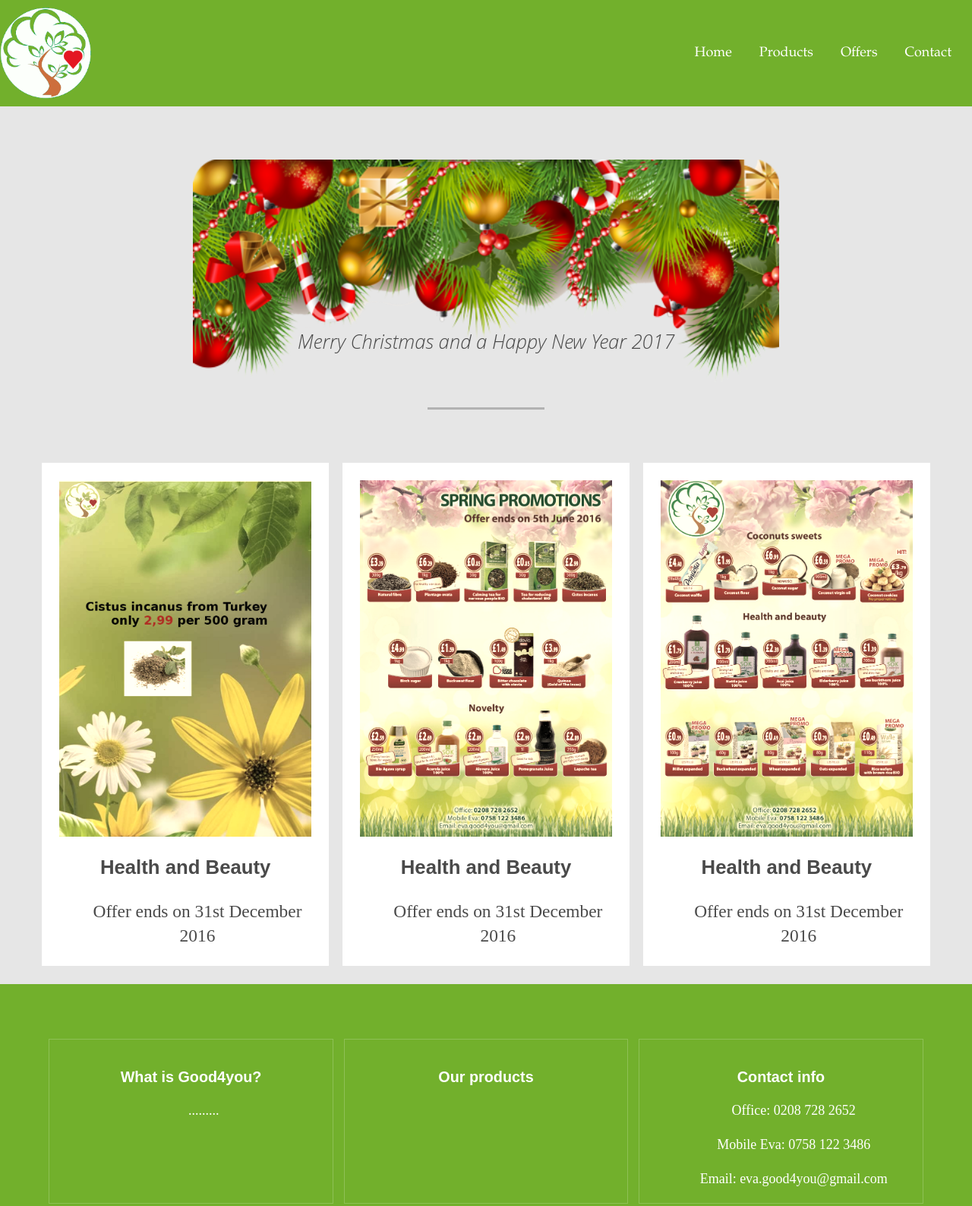
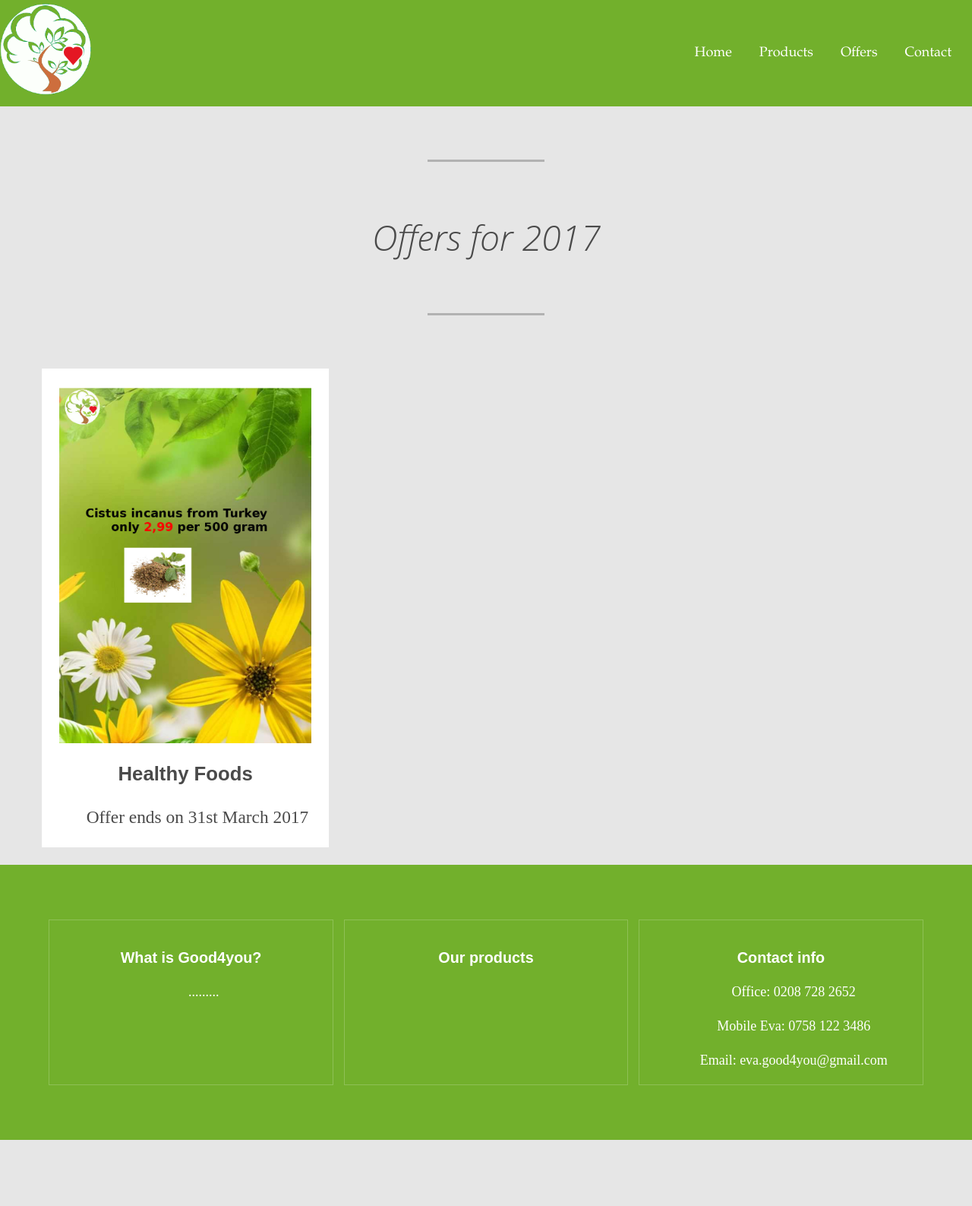
Before and after one commit to kasiakor/good4you, a plain HTML site: page offers.html in a window 1280 px wide. Shown: the whole page at 76% size. After the commit the page ends 1500 px from the top, so only its background shows below. Drawn offline with Linux system fonts and the light colour scheme.

Commit message:
Remove old offers

```diff
--- a/CSS/boxes.css
+++ b/CSS/boxes.css
@@ -22,8 +22,8 @@ Boxes
 }
 
 .featured-image {
-    -webkit-filter: sepia(50%);
-    filter: sepia(50%);
+    -webkit-filter: sepia(0%);
+    filter: sepia(0%);
     transition: all .5s;
 
 }
--- a/CSS/images.css
+++ b/CSS/images.css
@@ -4,6 +4,7 @@ Images - reset
 
 .masthead img {
 	width: 120px;
+	padding-bottom: 10px;
 }
 
 .img {
--- a/offers.html
+++ b/offers.html
@@ -48,47 +48,27 @@
         </section><!-- .banner -->
 
         <main class="main-area">
-            <section class="intro christmas-banner">
-                <h1 class="intro-title">Merry Christmas and a Happy New Year 2017</h1>
+            <section class="intro">
+                <h1 class="intro-title">Offers for 2017</h1>
 	                <p>
 
 					</p>
             </section><!-- .intro -->
 
  			<section class="boxes">
+
                 <article class="box">
                     <a href="images/offer1.jpg" target="_blank">
                         <figure class="featured-image">
                             <img src="images/HB_offer/offer1.jpg" alt="offer1">
                         </figure>
                         <div class="box-text">
-                            <h3 class="level-title">Health and Beauty</h3>
-                            <p class="box-blurb">Offer ends on 31st December 2016</p>
+                            <h3 class="level-title">Healthy Foods</h3>
+                            <p class="box-blurb">Offer ends on 31st March 2017</p>
                         </div><!-- .box-text -->
                     </a>
                 </article><!-- .box -->
-                <article class="box">
-                    <a href="images/offer2.jpg" target="_blank">
-                        <figure class="featured-image">
-                            <img src="images/HB_offer/offer2.jpg" alt="offer2">
-                        </figure>
-                        <div class="box-text">
-                            <h3 class="box-title">Health and Beauty</h3>
-                            <p class="box-blurb">Offer ends on 31st December 2016</p>
-                        </div><!-- .box-text -->
-                    </a>
-                </article><!-- .box -->
-                <article class="box">
-                    <a href="images/offer3.jpg" target="_blank">
-                        <figure class="featured-image">
-                            <img src="images/HB_offer/offer3.jpg" alt="offer3">
-                        </figure>
-                        <div class="box-text">
-                            <h3 class="box-title">Health and Beauty</h3>
-                            <p class="box-blurb">Offer ends on 31st December 2016</p>
-                        </div><!-- .box-text -->
-                    </a>
-                </articule><!-- .box -->
+
             </section><!-- .boxes -->
          </main><!-- .main-area -->
     </div><!-- .content -->
```
